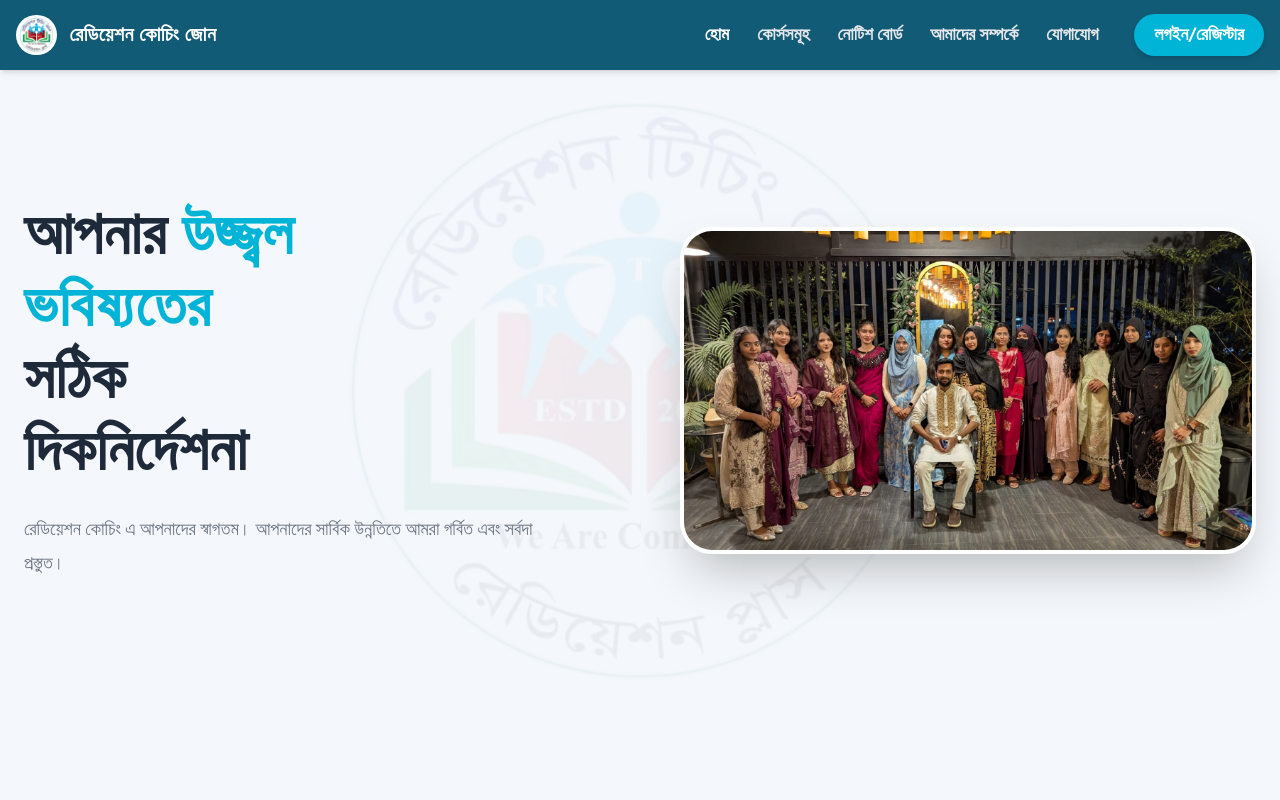
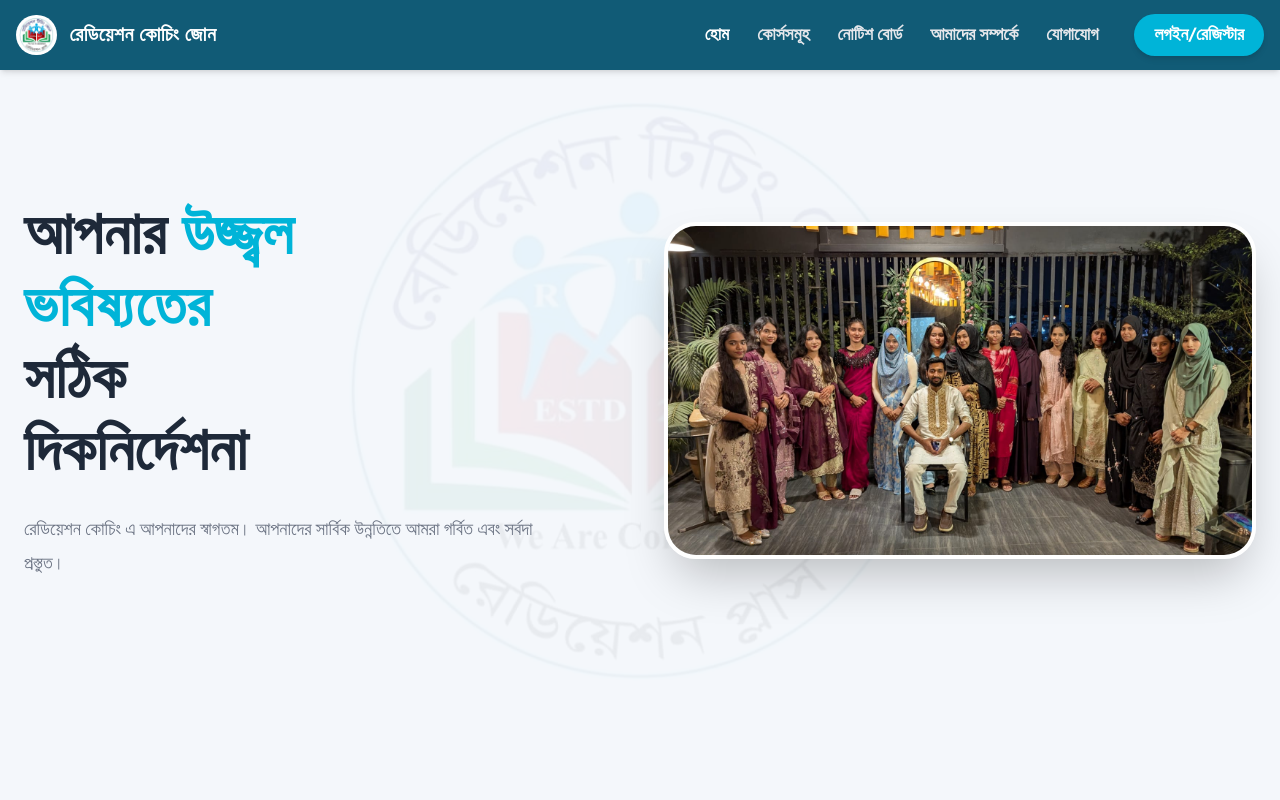
Before and after one commit to Supto71/Radiation-Coaching, a React (Vite) app in the folder frontend/: page / in a window 1280 px wide. Shown: the top 800 px of the page. Built offline with nearby package versions, Linux system fonts and the light colour scheme.

Commit message:
Increase hero image size

```diff
--- a/frontend/src/pages/Home.jsx
+++ b/frontend/src/pages/Home.jsx
@@ -27,8 +27,8 @@ const Home = () => {
           </div>
 
           {/* Right Image Content */}
-          <div className="w-full lg:w-1/2 flex justify-center lg:justify-end relative">
-            <div className="relative w-full max-w-lg lg:max-w-xl rounded-[2rem] overflow-hidden shadow-2xl border-4 border-white">
+          <div className="w-full lg:w-1/2 flex justify-center lg:justify-end relative mt-8 lg:mt-0">
+            <div className="relative w-full max-w-2xl lg:max-w-[700px] rounded-[2rem] overflow-hidden shadow-2xl border-4 border-white">
               {/* Fallback image name 'hero-image.png' (Tell user to save the pic as this name) */}
               <img
                 src="/hero-image.jpg"
```
